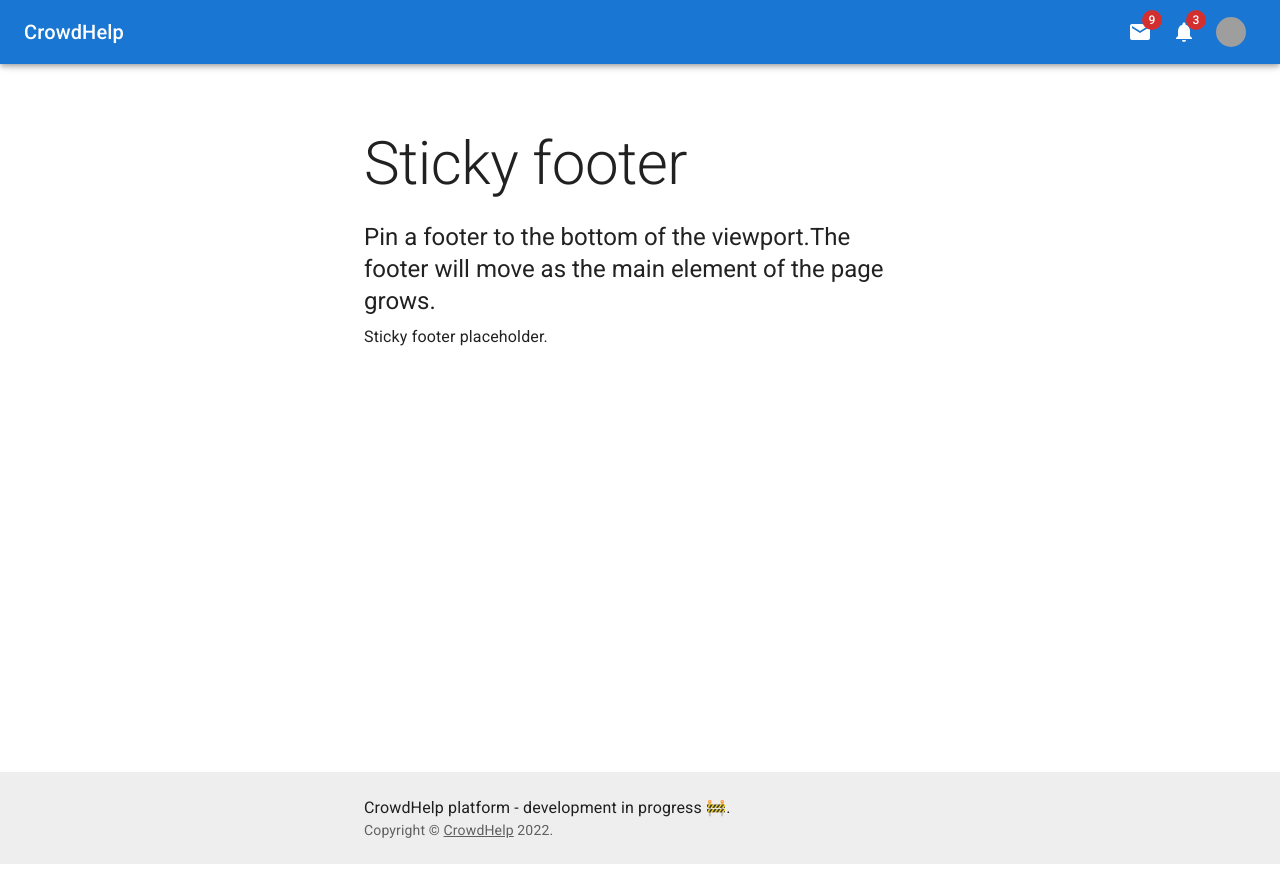
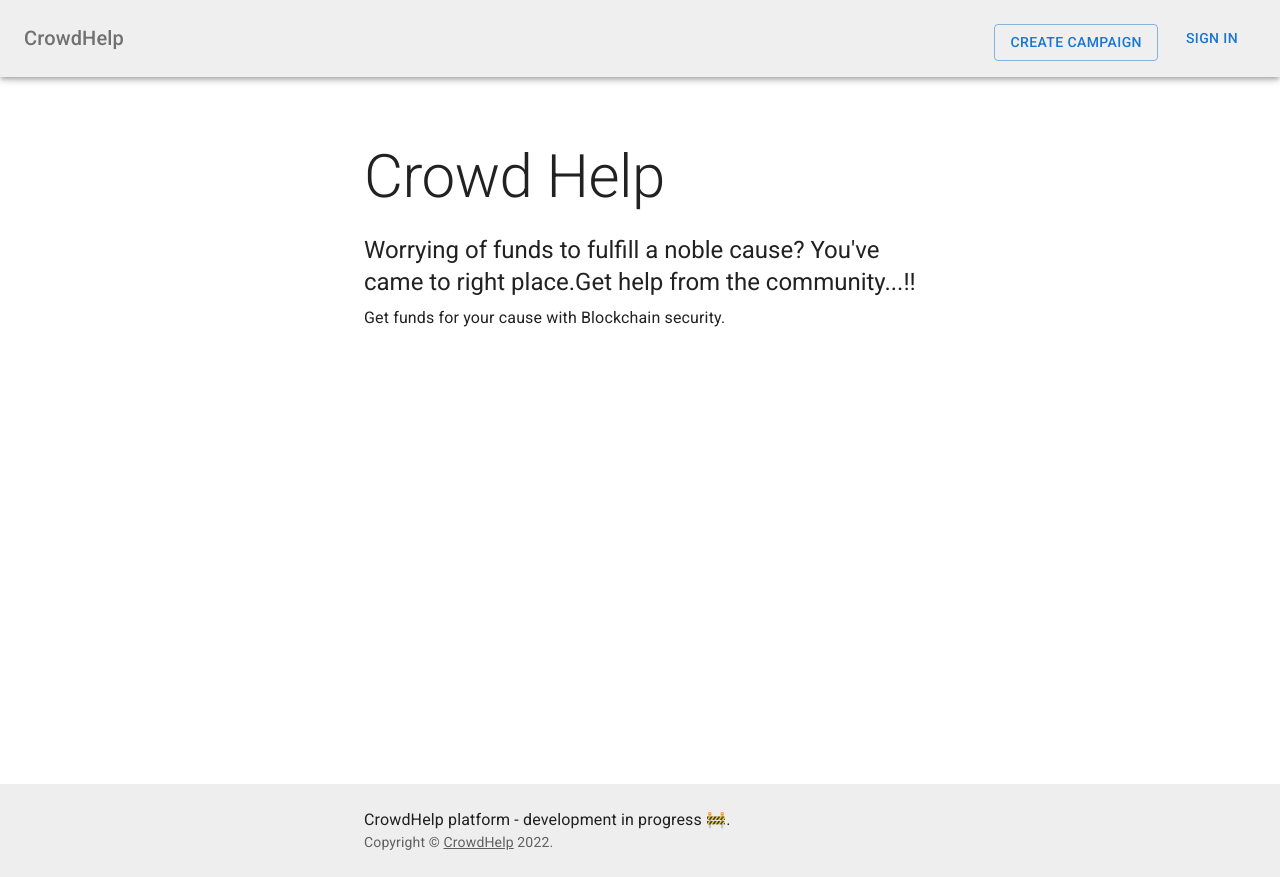
Before and after one commit to Balaji-Ganesh/CrowdHelp-Blockchain-based-crowdfunding-platform, a React (Vite) app: page / in a window 1280 px wide. Built offline with nearby package versions, Linux system fonts and the light colour scheme; grey boxes are pictures that could not be loaded.

Commit message:
:lipstick: #3 Basic Homepage version :done:
Still adding routes to sign-in, sign-up and campaign creation pending.

```diff
--- a/src/components/Footer.jsx
+++ b/src/components/Footer.jsx
@@ -17,13 +17,17 @@ export default function Footer() {
       <CssBaseline />
       <Container component="main" sx={{ mt: 8, mb: 2 }} maxWidth="sm">
         <Typography variant="h2" component="h1" gutterBottom>
-          Sticky footer
+          Crowd Help
         </Typography>
         <Typography variant="h5" component="h2" gutterBottom>
-          {"Pin a footer to the bottom of the viewport."}
-          {"The footer will move as the main element of the page grows."}
+          {
+            "Worrying of funds to fulfill a noble cause? You've came to right place."
+          }
+          {"Get help from the community...!!"}
         </Typography>
-        <Typography variant="body1">Sticky footer placeholder.</Typography>
+        <Typography variant="body1">
+          Get funds for your cause with Blockchain security.
+        </Typography>
       </Container>
       <Box
         component="footer"
--- a/src/components/NavBar.jsx
+++ b/src/components/NavBar.jsx
@@ -6,6 +6,8 @@ import {
   Badge,
   styled,
   Avatar,
+  Button,
+  Box,
   InputBase,
   Menu,
   MenuItem,
@@ -56,8 +58,9 @@ const UserProfile = styled("div")(({ theme }) => ({
 function NavBar() {
   const [profileMenuDisplayStatus, setProfileMenuDisplayStatus] =
     useState(false);
+  const [isLoggedIn, setIsLoggedIn] = useState(false);
   return (
-    <AppBar position="sticky">
+    <AppBar position="sticky" sx={{ bgcolor: "#EFEFEF" }}>
       <StyledToolbar>
         <Typography
           variant="h6"
@@ -65,6 +68,7 @@ function NavBar() {
             display: {
               xs: "none",
               sm: "block",
+              color: "#717171",
             },
           }}
         >
@@ -81,7 +85,21 @@ function NavBar() {
         {/* <SearchBar>
           <InputBase placeholder="Search.." />
         </SearchBar> */}
-        <UserActions>
+        {/* {isLoggedIn && ( */}
+
+        <UserActions >
+          <Box sx={{m: 0}}>
+            <Button
+              type="submit"
+              fullWidth
+              variant="outlined"
+              sx={{ mt: 3, mb: 2 }}
+            >
+              Create Campaign
+            </Button>
+          </Box>
+          {isLoggedIn ? (
+            <>
               <Badge badgeContent={9} color="error">
                 <EmailIcon />
               </Badge>
@@ -94,15 +112,21 @@ function NavBar() {
                 alt="User"
                 src="https://cdn-icons-png.flaticon.com/512/4140/4140048.png"
               />
+            </>
+          ) : (
+            <>
+              <Button
+                type="submit"
+                // fullWidth
+                variant="text"
+                // sx={{ mt: 3, mb: 2 }}
+              >
+                Sign In
+              </Button>
+            </>
+          )}
         </UserActions>
-        <UserProfile onClick={() => setProfileMenuDisplayStatus(true)}>
-          <Avatar
-            sx={{ width: 30, height: 30 }}
-            alt="User"
-            src="https://cdn-icons-png.flaticon.com/512/4140/4140048.png"
-          />
-          <Typography>John Doe</Typography>
-        </UserProfile>
+        {/*  */}
       </StyledToolbar>
       <Menu
         id="demo-positioned-menu"
```
Lines whose indentation alone changed are shown as unchanged.
